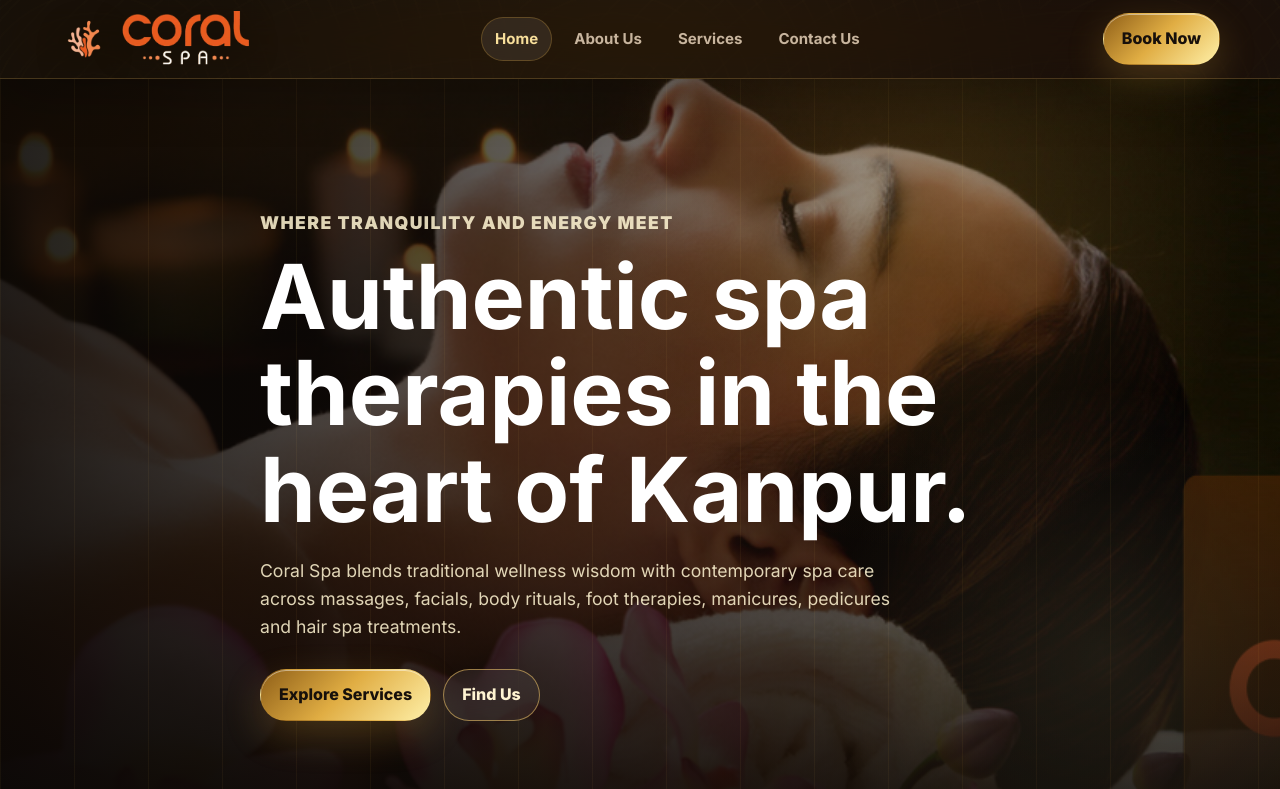
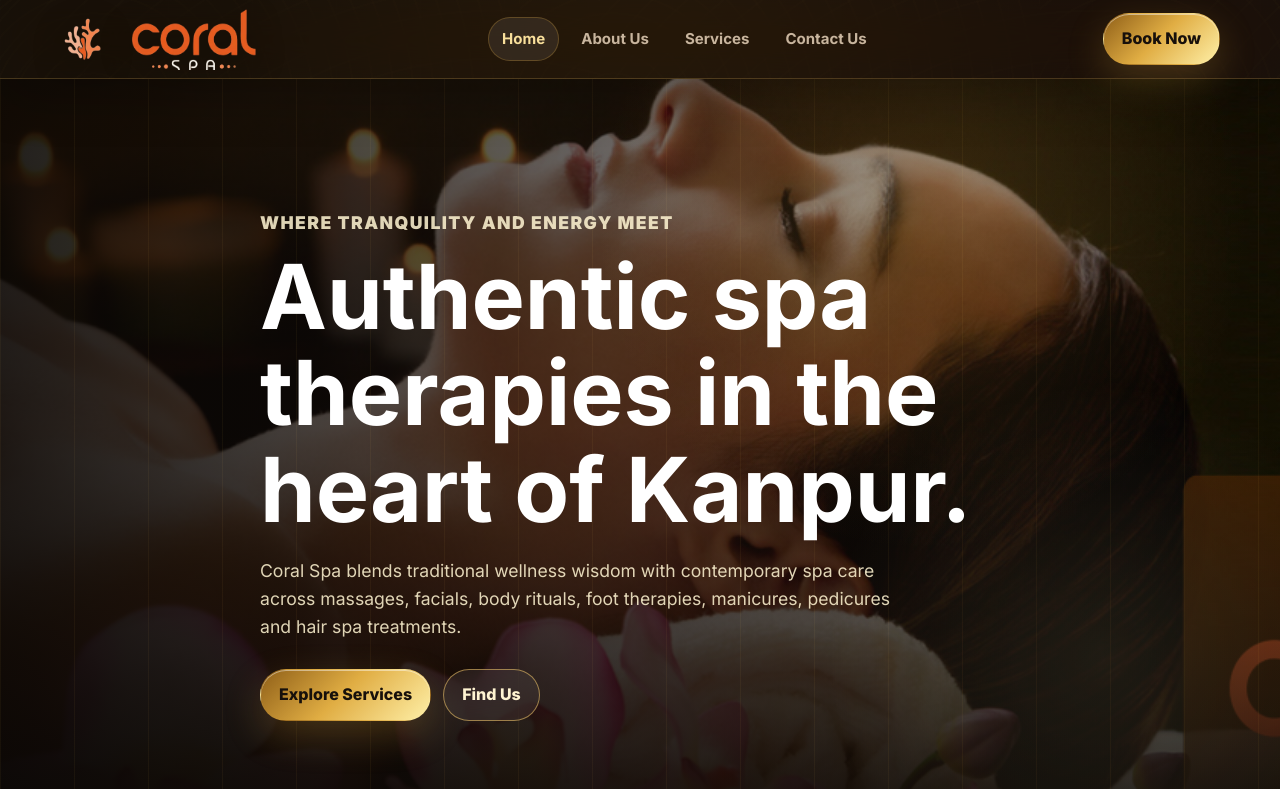
Before and after one commit to pendyal1/coral_spa, a website: page index.html in a window 1280 px wide. Shown: the top 789 px of the page. Drawn offline with Linux system fonts and the light colour scheme.

Commit message:
Use uploaded Coral Spa logo assets

```diff
--- a/assets/css/styles.css
+++ b/assets/css/styles.css
@@ -115,9 +115,10 @@ a {
 }
 
 .brand-wordmark {
-  width: 132px;
-  height: auto;
-  object-fit: contain;
+  width: 146px;
+  height: 62px;
+  object-fit: cover;
+  object-position: center 68%;
   filter: drop-shadow(0 7px 16px rgba(0, 0, 0, 0.4));
 }
 
--- a/index.html
+++ b/index.html
@@ -9,15 +9,15 @@
     <link rel="preconnect" href="https://fonts.gstatic.com" crossorigin>
     <link href="https://fonts.googleapis.com/css2?family=Inter:wght@400;600;700;800;900&display=swap" rel="stylesheet">
     <link rel="icon" type="image/png" href="assets/images/favicon.png">
-    <link rel="apple-touch-icon" href="assets/images/coral-artwork.png">
+    <link rel="apple-touch-icon" href="assets/images/coral_spa_artwork.png">
     <link rel="stylesheet" href="assets/css/styles.css">
   </head>
   <body>
     <header class="site-header">
       <div class="container header-inner">
         <a class="brand" href="index.html">
-          <img class="brand-mark" src="assets/images/coral-artwork.png" alt="">
-          <img class="brand-wordmark" src="assets/images/coral-wordmark.png" alt="Coral Spa">
+          <img class="brand-mark" src="assets/images/coral_spa_artwork.png" alt="">
+          <img class="brand-wordmark" src="assets/images/coral_spa_name.png" alt="Coral Spa">
         </a>
         <button class="nav-toggle" type="button" aria-expanded="false" aria-label="Open navigation">Menu</button>
         <nav class="site-nav" aria-label="Main navigation">
```
Also changed, not shown: about.html (+2 -2 lines), contact.html (+2 -2 lines), services.html (+2 -2 lines), assets/images/coral-artwork.png (deleted), assets/images/coral-wordmark.png (deleted), assets/images/coral_spa_artwork.png (added), assets/images/coral_spa_name.png (added), assets/images/favicon.png.
